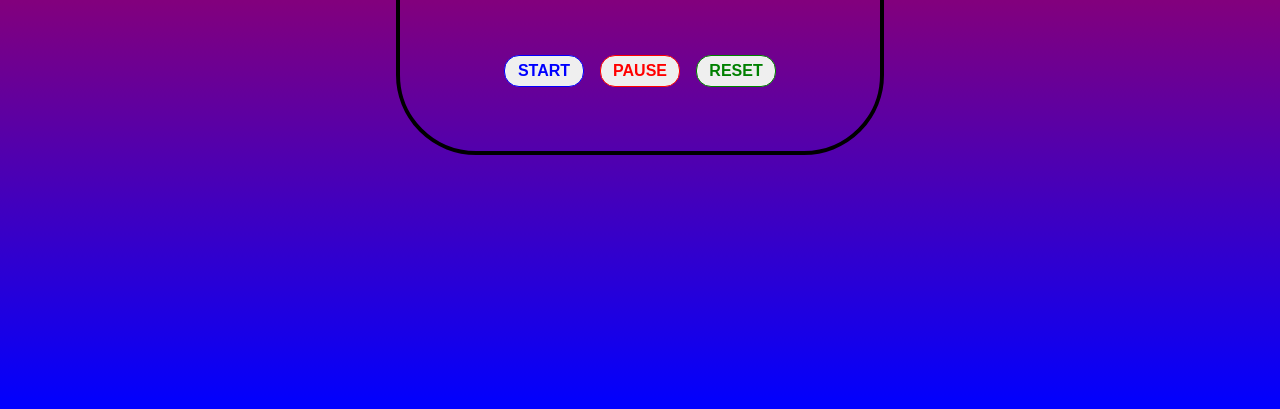
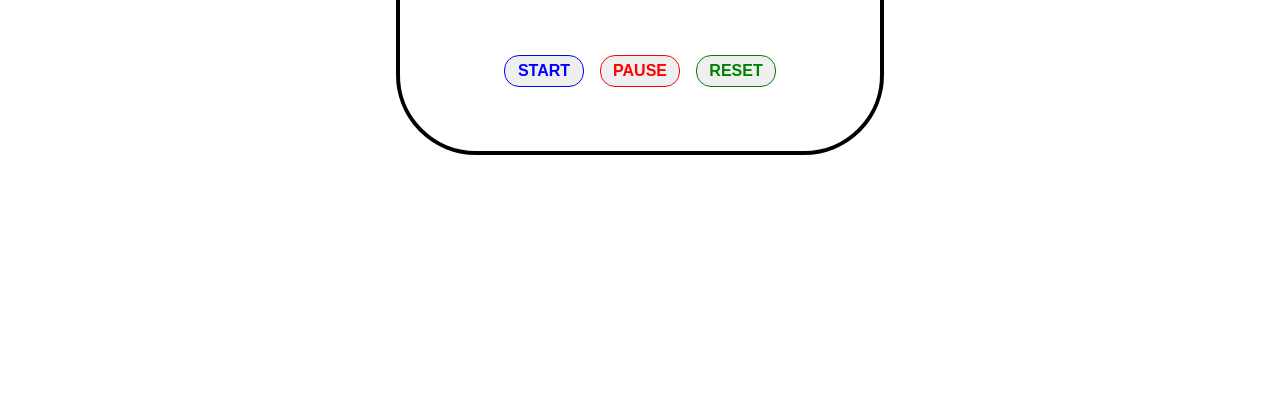
Before and after one commit to EA7HER/Stopwatch, a plain HTML site: page index.html in a window 1280 px wide. Shown: the part 391-800 px from the top of the page. Drawn offline with Linux system fonts and the light colour scheme.

Commit message:
Update style.css

```diff
--- a/style.css
+++ b/style.css
@@ -13,7 +13,7 @@ body {
     display: flex;
     align-items: center;
     flex-direction: column;
-    background-image: linear-gradient(red,blue);
+
 }
 
 #text {
```
